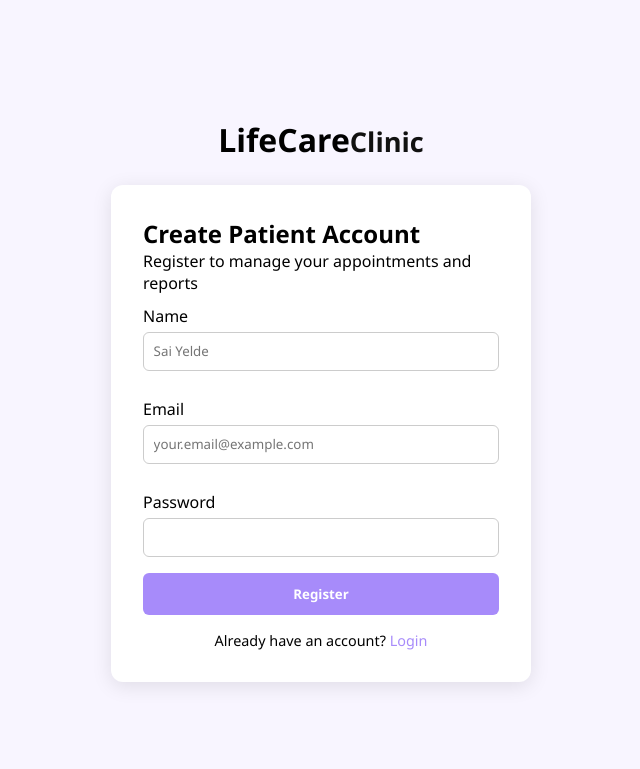
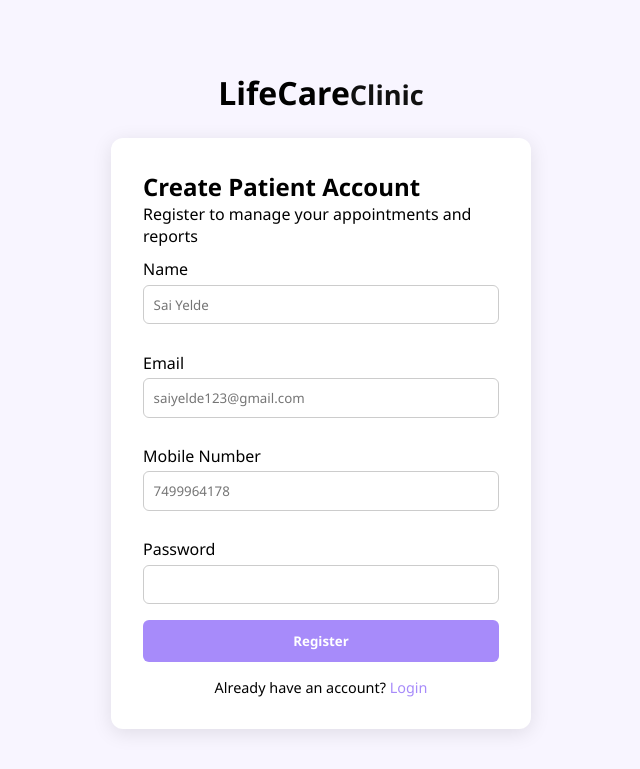
Before and after one commit to saiyelde1234/Hospital-Management-System1, a Flask app: page /signup in a window 1280 px wide. Shown: the top 769 px of the page, without its empty margins (319-959 px from the left). Run offline with Flask 3, Linux system fonts and the light colour scheme; some web fonts are replaced.

Commit message:
Update signup.html

```diff
--- a/templates/signup.html
+++ b/templates/signup.html
@@ -21,9 +21,18 @@
 <input
   type="email"
   name="email"
-            placeholder="your.email@example.com"
+  placeholder="saiyelde123@gmail.com"
   required
 />
+
+<label>Mobile Number</label>
+<input
+  type="text"
+  name="number"
+  placeholder="7499964178"
+  required
+/>
+
 <label>Password</label>
 <input type="password" name="password" required/>
 
```
Lines whose indentation alone changed are shown as unchanged.
